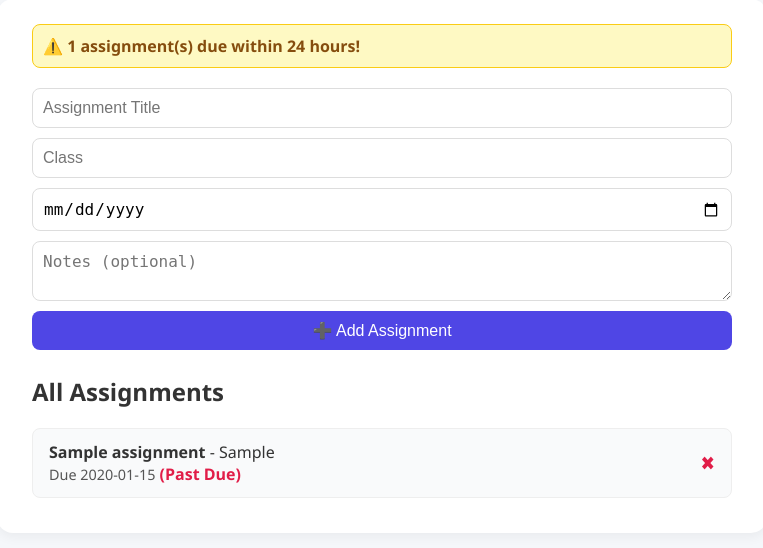
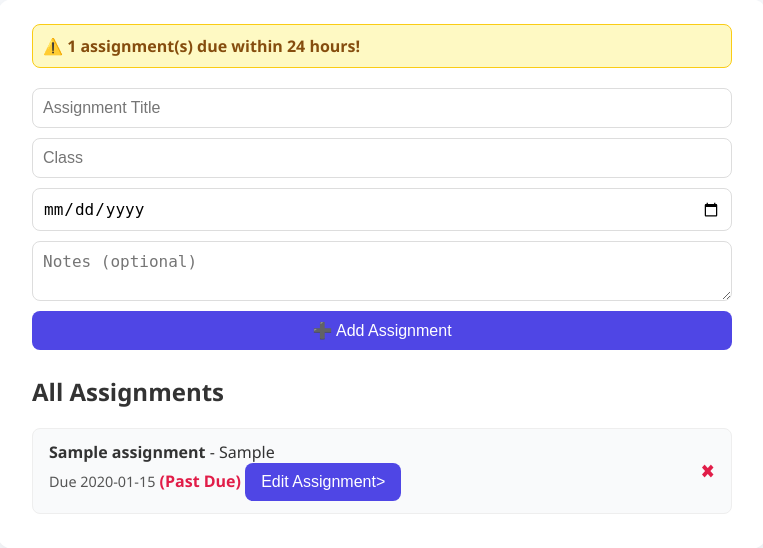
Before and after one commit to DevSpectra-bit/assignment, a Flask app: page / in a window 1280 px wide. Shown: the part 110-658 px from the top of the page, without its empty margins (258-1021 px from the left). Run offline with Flask 3, Linux system fonts and the light colour scheme; tables that the repository leaves empty hold one stand-in row (values such as "Sample post").

Commit message:
Update index.html

```diff
--- a/templates/index.html
+++ b/templates/index.html
@@ -143,6 +143,7 @@
             {% if a.is_past_due %}
               <span class="past-due"> (Past Due)</span>
             {% endif %}
+            <button type="edit"> Edit Assignment>
           </div>
           <a href="/delete/{{ a.id }}">✖</a>
         </li>
```
